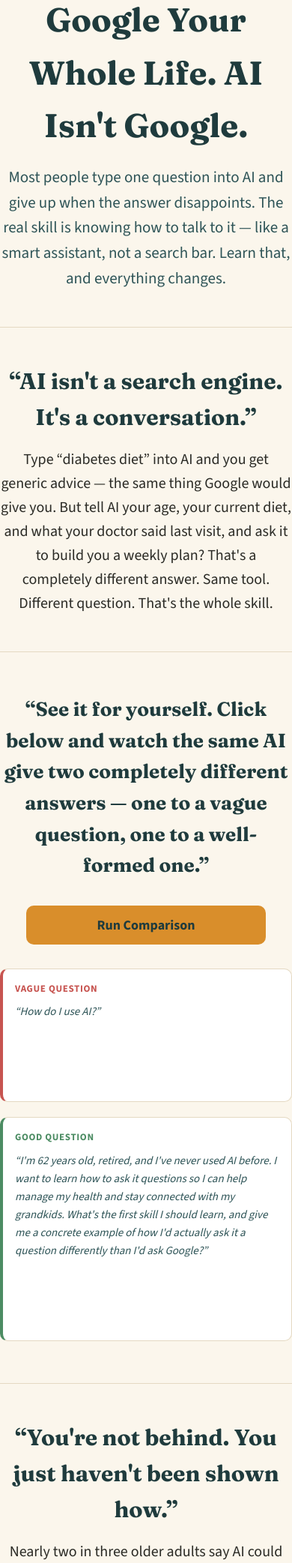
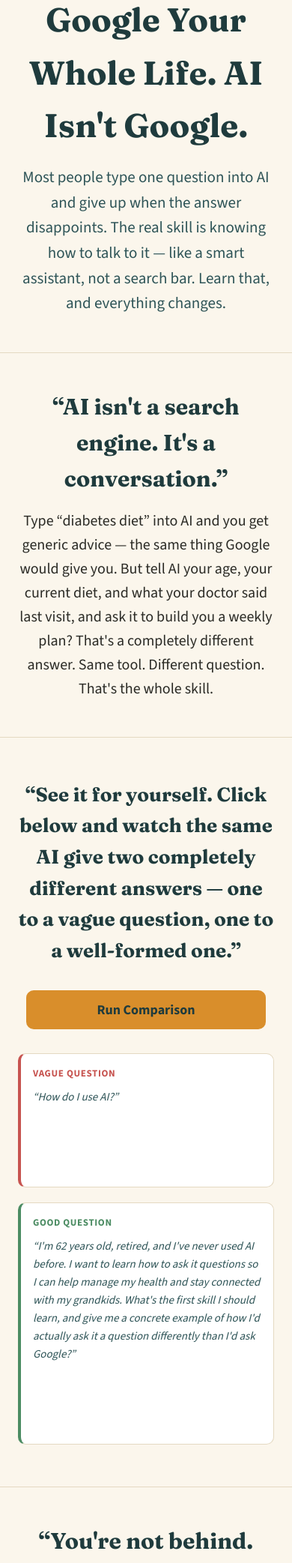
Before and after one commit to rfauvor-dot/ai-made-simple-landing, a Flask app: page / in a window 390 px wide. Shown: the part 199-2284 px from the top of the page at 75% size. Run offline with Flask 3, Linux system fonts and the light colour scheme; some libraries are stand-ins or nearby versions.

Commit message:
Fix page-wide CSS bug stripping horizontal padding from every section
.hero, .copy-section, .demo, .curriculum, and .pricing each set a
padding shorthand (e.g. padding:64px 0), which fully overrode .wrap's
padding:0 24px on the same element -- equal specificity, shorthand
completely replaces rather than merges, and the section-specific rule
came later in the stylesheet. Every card was bleeding edge-to-edge,
worst on mobile.

Fix: .wrap now sets padding-left/padding-right (longhand), and each
section sets only padding-top/padding-bottom -- no more overlapping
shorthand, so they can't stomp on each other. Verified via computed
styles at 375px viewport: all sections now show 24px padding on both
sides, CTA card sits inset instead of edge-to-edge.

Co-Authored-By: Claude Sonnet 5 <noreply@anthropic.com>

```diff
--- a/templates/index.html
+++ b/templates/index.html
@@ -48,11 +48,11 @@ src="https://www.facebook.com/tr?id=1579388190637957&ev=PageView&noscript=1"
     color:var(--navy);
     margin:0 0 0.4em 0;
   }
-  .wrap{max-width:900px;margin:0 auto;padding:0 24px;}
+  .wrap{max-width:900px;margin:0 auto;padding-left:24px;padding-right:24px;}
 
   /* Hero */
   .hero{
-    padding:64px 0 48px;
+    padding-top:64px;padding-bottom:48px;
     text-align:center;
     border-bottom:1px solid var(--line);
   }
@@ -71,13 +71,13 @@ src="https://www.facebook.com/tr?id=1579388190637957&ev=PageView&noscript=1"
   .hero p.sub{font-size:21px;color:var(--navy-soft);max-width:620px;margin:16px auto 0;}
 
   /* Copy sections (Insight / Why This Matters / Progression) */
-  .copy-section{padding:48px 0;border-bottom:1px solid var(--line);}
+  .copy-section{padding-top:48px;padding-bottom:48px;border-bottom:1px solid var(--line);}
   .copy-section h2{font-size:30px;text-align:center;}
   .copy-section p{font-size:20px;max-width:640px;margin:16px auto 0;text-align:center;color:var(--text);}
   .copy-section p.citation{font-size:14px;max-width:640px;color:var(--navy-soft);}
 
   /* Prompt comparator demo */
-  .demo{padding:56px 0;border-bottom:1px solid var(--line);}
+  .demo{padding-top:56px;padding-bottom:56px;border-bottom:1px solid var(--line);}
   .demo h2{font-size:26px;text-align:center;max-width:680px;margin:0 auto 32px;}
   .demo-run-btn{
     display:block;margin:0 auto 32px;max-width:320px;width:100%;
@@ -110,7 +110,7 @@ src="https://www.facebook.com/tr?id=1579388190637957&ev=PageView&noscript=1"
   .demo-error{color:#C75450;text-align:center;margin-top:16px;display:none;}
 
   /* Curriculum */
-  .curriculum{padding:56px 0;border-bottom:1px solid var(--line);}
+  .curriculum{padding-top:56px;padding-bottom:56px;border-bottom:1px solid var(--line);}
   .curriculum h2{font-size:30px;text-align:center;margin-bottom:32px;}
   .lessons{display:grid;grid-template-columns:1fr 1fr;gap:16px;}
   @media (max-width:640px){.lessons{grid-template-columns:1fr;}}
@@ -133,7 +133,7 @@ src="https://www.facebook.com/tr?id=1579388190637957&ev=PageView&noscript=1"
   .lesson .title{font-weight:600;color:var(--navy);}
 
   /* Pricing / CTA */
-  .pricing{padding:64px 0;text-align:center;}
+  .pricing{padding-top:64px;padding-bottom:64px;text-align:center;}
   .price-card{
     max-width:480px;margin:0 auto;
     background:var(--navy);
```
